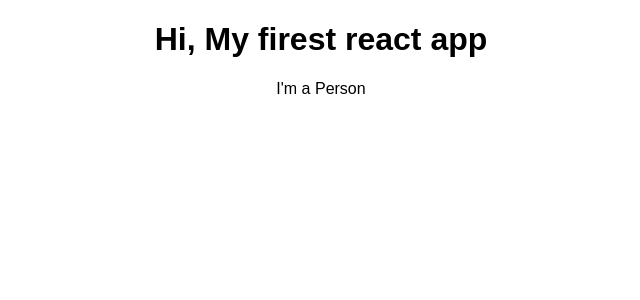
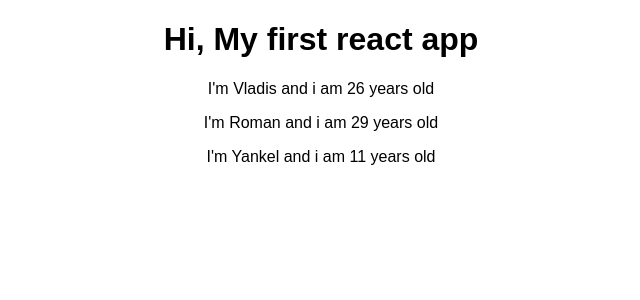
Before and after one commit to Vl4d1s/Learning-React-Maximilian, a React (Create React App) app in the folder react-complete-guide/: page / in a window 1280 px wide. Shown: the top 300 px of the page, without its empty margins (319-959 px from the left). Built offline with nearby package versions, Linux system fonts and the light colour scheme.

Commit message:
Adding props

```diff
--- a/react-complete-guide/src/App.js
+++ b/react-complete-guide/src/App.js
@@ -6,8 +6,12 @@
   render() {
     return (
       <div className="App">
-        <h1>Hi, My firest react app</h1>
-        <Person />
+        <h1>Hi, My first react app</h1>
+        <Person name="Vladis" age="29">
+          Some text here
+        </Person>
+        <Person name="Roman" age="26" />
+        <Person name="Yankel" age="26" />
       </div>
     );
   }
--- a/react-complete-guide/src/Person/person.js
+++ b/react-complete-guide/src/Person/person.js
@@ -1,7 +1,11 @@
 import React from "react";
 
-const person = () => {
-  return <p>I'm a Person</p>;
+const person = (props) => {
+  return (
+    <p>
+      I'm {props.name} and i am {Math.floor(Math.random() * 30)} years old
+    </p>
+  );
 };
 
 export default person;
```
